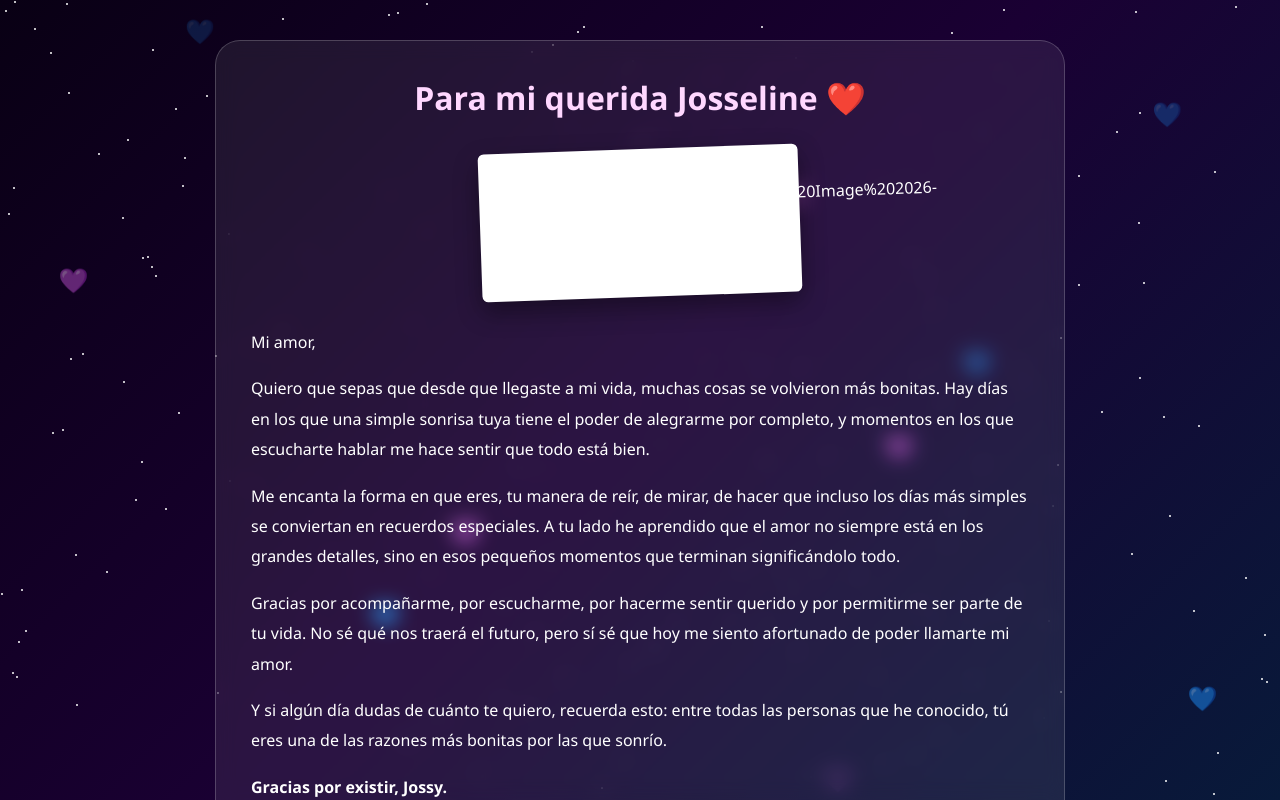
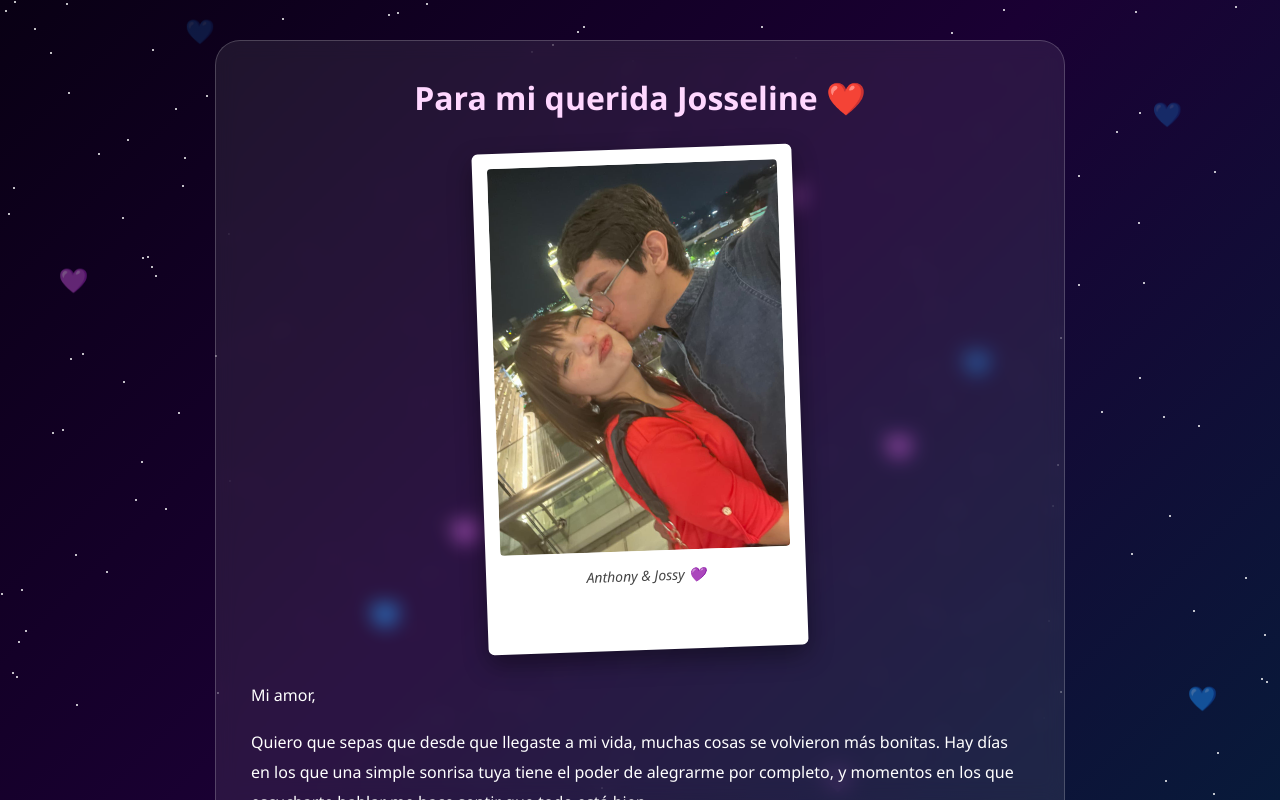
Before and after one commit to frankargueta009-dot/ParaMiJoosy, a plain HTML site: page index.html in a window 1280 px wide. Both pictures are taken after a click on the element 640 px from the left and 426 px from the top of the page. Drawn offline with Linux system fonts and the light colour scheme.

Commit message:
Update index.html

```diff
--- a/index.html
+++ b/index.html
@@ -126,9 +126,11 @@ audio{display:none}
 
 <div class="photo-frame">
     <div class="polaroid">
-        https://github.com/frankargueta009-dot/ParaMiJoosy/blob/main/WhatsApp%20Image%202026-06-04%20at%2012.34.45%20AM.jpeg?raw=true
+<img src="https://github.com/frankargueta009-dot/ParaMiJoosy/blob/main/WhatsApp%20Image%202026-06-03%20at%207.29.12%20PM.jpeg?raw=true" alt="Anthony y Jossy">
+        <p>Anthony & Jossy 💜</p>
     </div>
 </div>
+
 
 <p>Mi amor,</p>
 
```
